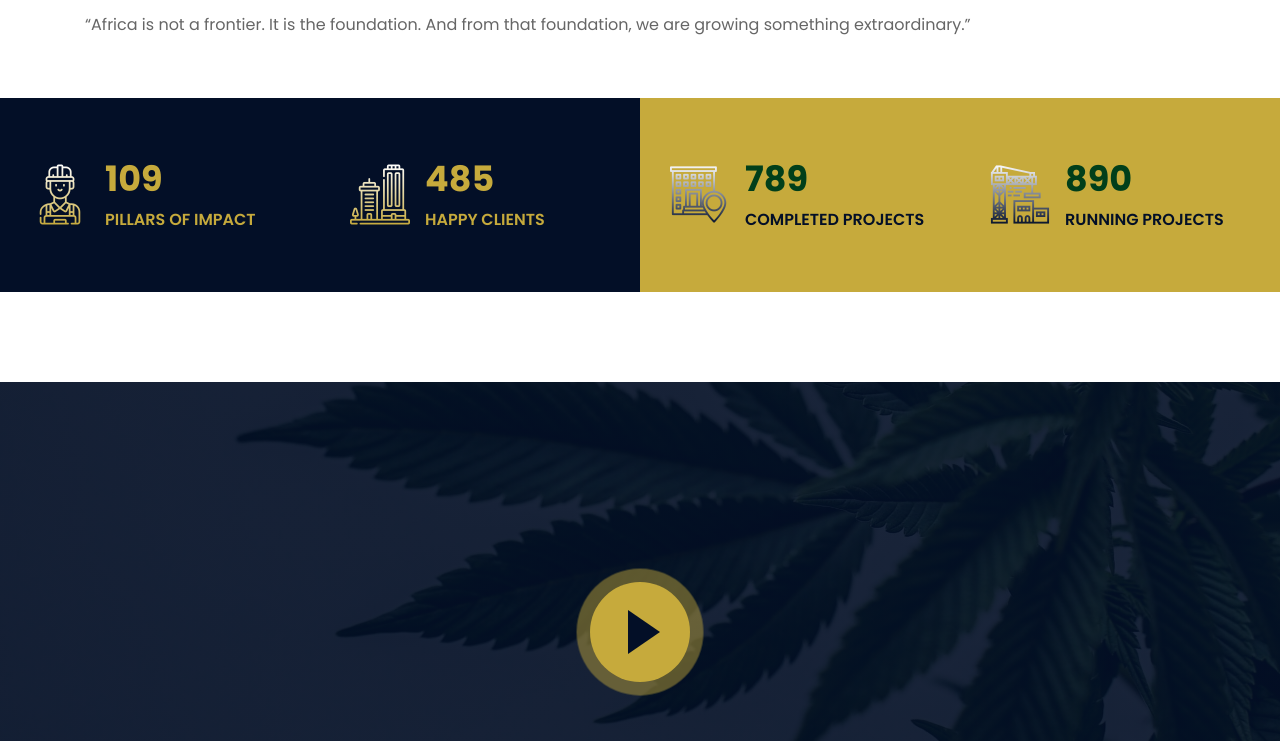
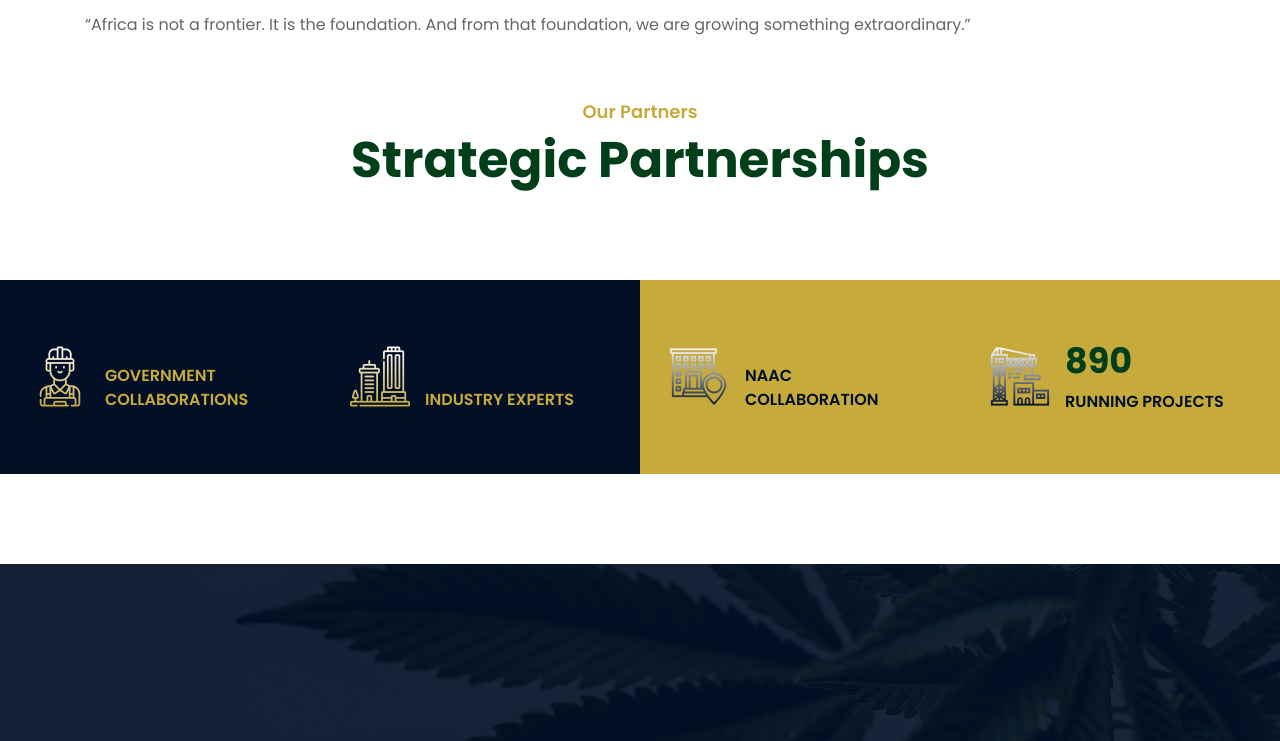
Before and after one commit to KnDjoshua/greenlionglobal, a plain HTML site: page index.html in a window 1280 px wide. Shown: the part 2264-3005 px from the top of the page. Drawn offline with nearby package versions, Linux system fonts and the light colour scheme.

Commit message:
Update index.html

```diff
--- a/index.html
+++ b/index.html
@@ -314,6 +314,15 @@
                     </p>
                 </div>
             </div>
+
+                   <!-- Service Start -->
+        <div class="service">
+            <div class="container">
+                <div class="section-header text-center">
+                    <p>Our Partners</p>
+                    <h2>Strategic Partnerships</h2>
+                </div>
+                </div>
             <!-- Fact Start -->
             <div class="fact">
                 <div class="container-fluid">
@@ -325,8 +334,9 @@
                                         <i class="flaticon-worker"></i>
                                     </div>
                                     <div class="fact-text">
-                                        <h2 data-toggle="counter-up">109</h2>
-                                        <p>Pillars Of Impact</p>
+                                        <!-- <h2 data-toggle="counter-up">109</h2> -->
+                                         <br>
+                                        <p>Government Collaborations</p>
                                     </div>
                                 </div>
                                 <div class="col-6">
@@ -334,8 +344,9 @@
                                         <i class="flaticon-building"></i>
                                     </div>
                                     <div class="fact-text">
-                                        <h2 data-toggle="counter-up">485</h2>
-                                        <p>Happy Clients</p>
+                                        <!-- <h2 data-toggle="counter-up">485</h2> -->
+                                         <br> <br>
+                                        <p>Industry Experts</p>
                                     </div>
                                 </div>
                             </div>
@@ -347,8 +358,9 @@
                                         <i class="flaticon-address"></i>
                                     </div>
                                     <div class="fact-text">
-                                        <h2 data-toggle="counter-up">789</h2>
-                                        <p>Completed Projects</p>
+                                        <!-- <h2 data-toggle="counter-up">789</h2> -->
+                                         <br>
+                                        <b><p>NAAC <br> Collaboration</p></b>
                                     </div>
                                 </div>
                                 <div class="col-6">
```
